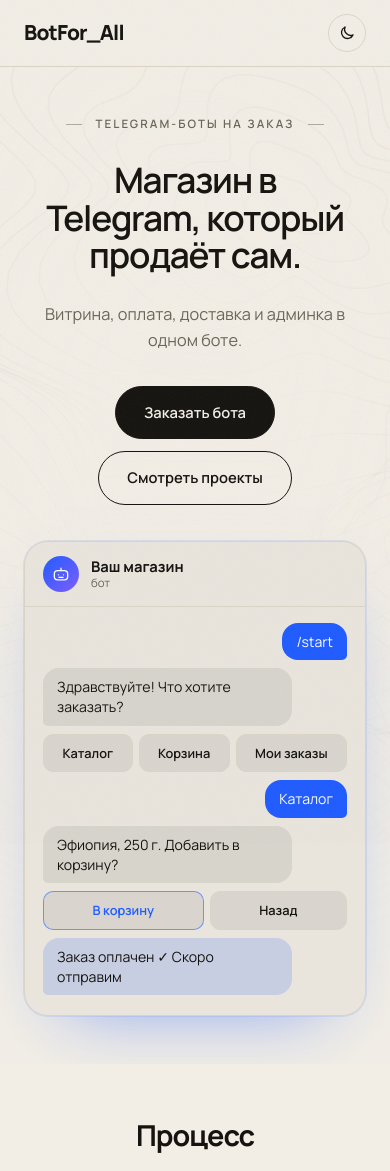
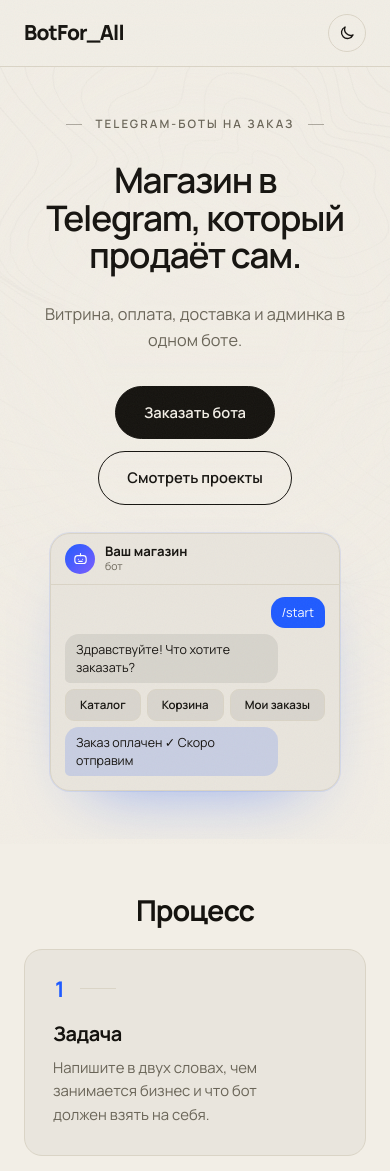
Before and after one commit to zhennyy/botforall, a React (Vite) app: page / in a window 390 px wide. Shown: the top 1171 px of the page. Built offline with nearby package versions, Linux system fonts and the light colour scheme.

Commit message:
Mobile: compact chat preview

```diff
--- a/src/components/ChatPreview.jsx
+++ b/src/components/ChatPreview.jsx
@@ -11,9 +11,9 @@ export default function ChatPreview() {
         <div className="msg out" style={{ '--i': 0 }}>/start</div>
         <div className="msg in" style={{ '--i': 1 }}>Здравствуйте! Что хотите заказать?</div>
         <div className="keys" style={{ '--i': 2 }}><span>Каталог</span><span>Корзина</span><span>Мои заказы</span></div>
-        <div className="msg out" style={{ '--i': 3 }}>Каталог</div>
-        <div className="msg in" style={{ '--i': 4 }}>Эфиопия, 250 г. Добавить в корзину?</div>
-        <div className="keys" style={{ '--i': 5 }}><span className="ok">В корзину</span><span>Назад</span></div>
+        <div className="msg out more" style={{ '--i': 3 }}>Каталог</div>
+        <div className="msg in more" style={{ '--i': 4 }}>Эфиопия, 250 г. Добавить в корзину?</div>
+        <div className="keys more" style={{ '--i': 5 }}><span className="ok">В корзину</span><span>Назад</span></div>
         <div className="msg in done" style={{ '--i': 6 }}>Заказ оплачен ✓ Скоро отправим</div>
       </div>
     </div>
--- a/src/index.css
+++ b/src/index.css
@@ -329,3 +329,16 @@ footer nav.foot-links { border: 0; position: static; background: none; backdrop-
 @keyframes msg-in { to { opacity: 1; transform: none; } }
 @media (prefers-reduced-motion: reduce) { .chat .msg, .chat .keys { animation: none; opacity: 1; transform: none; } }
 @media (max-width: 700px) { .hero { padding-bottom: 48px; } }
+
+/* мини-чат: компактнее на телефоне */
+@media (max-width: 700px) {
+  .chat { width: min(290px, 100%); margin-top: 28px; border-radius: 20px; }
+  .chat-head { padding: 10px 14px; gap: 10px; }
+  .chat-ava { width: 30px; height: 30px; } .chat-ava svg { width: 17px; height: 17px; }
+  .chat-name b { font-size: .82rem; } .chat-name small { font-size: .66rem; }
+  .chat-body { gap: 6px; padding: 12px 14px 14px; }
+  .chat .msg { padding: 7px 11px; font-size: .78rem; border-radius: 14px; }
+  .chat .keys span { padding: 6px 8px; font-size: .72rem; border-radius: 9px; }
+  .chat .more { display: none; }
+  .chat .msg.done { animation-delay: calc(900ms + 3 * 650ms); }
+}
```
